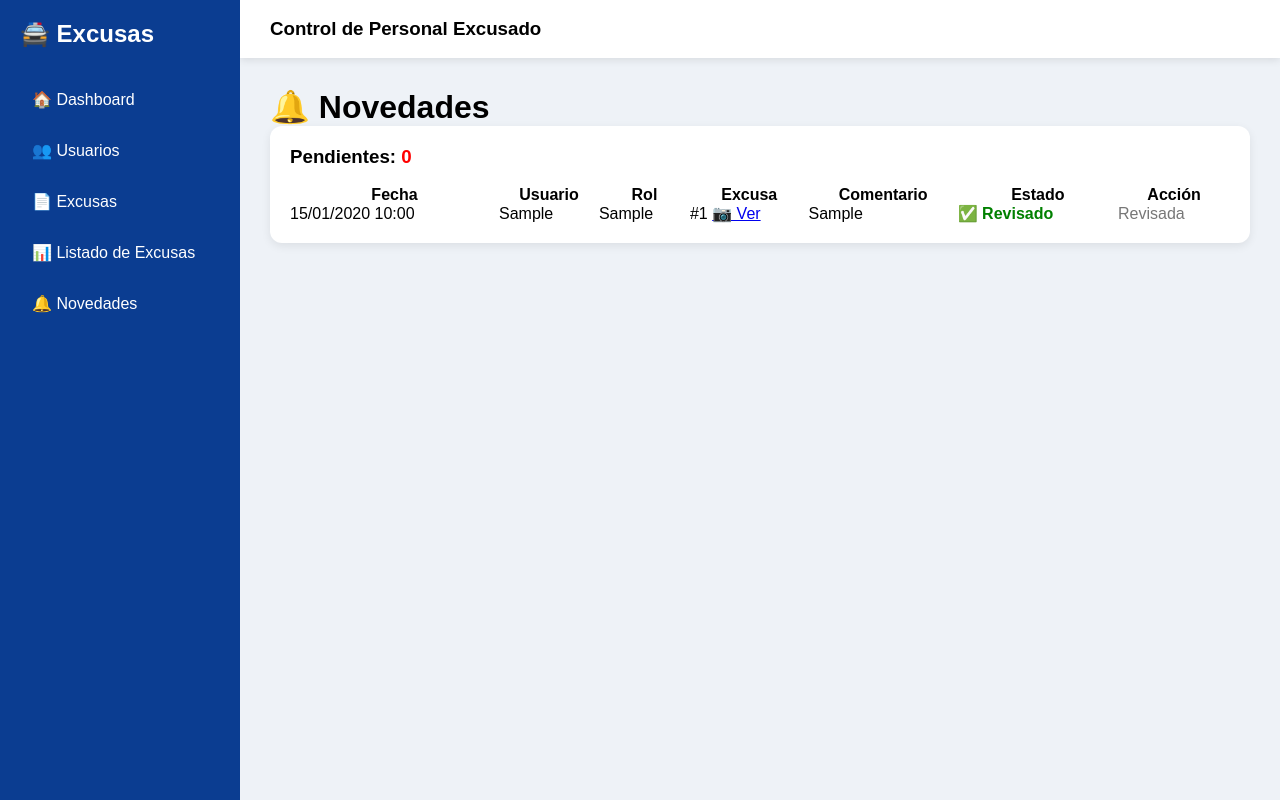
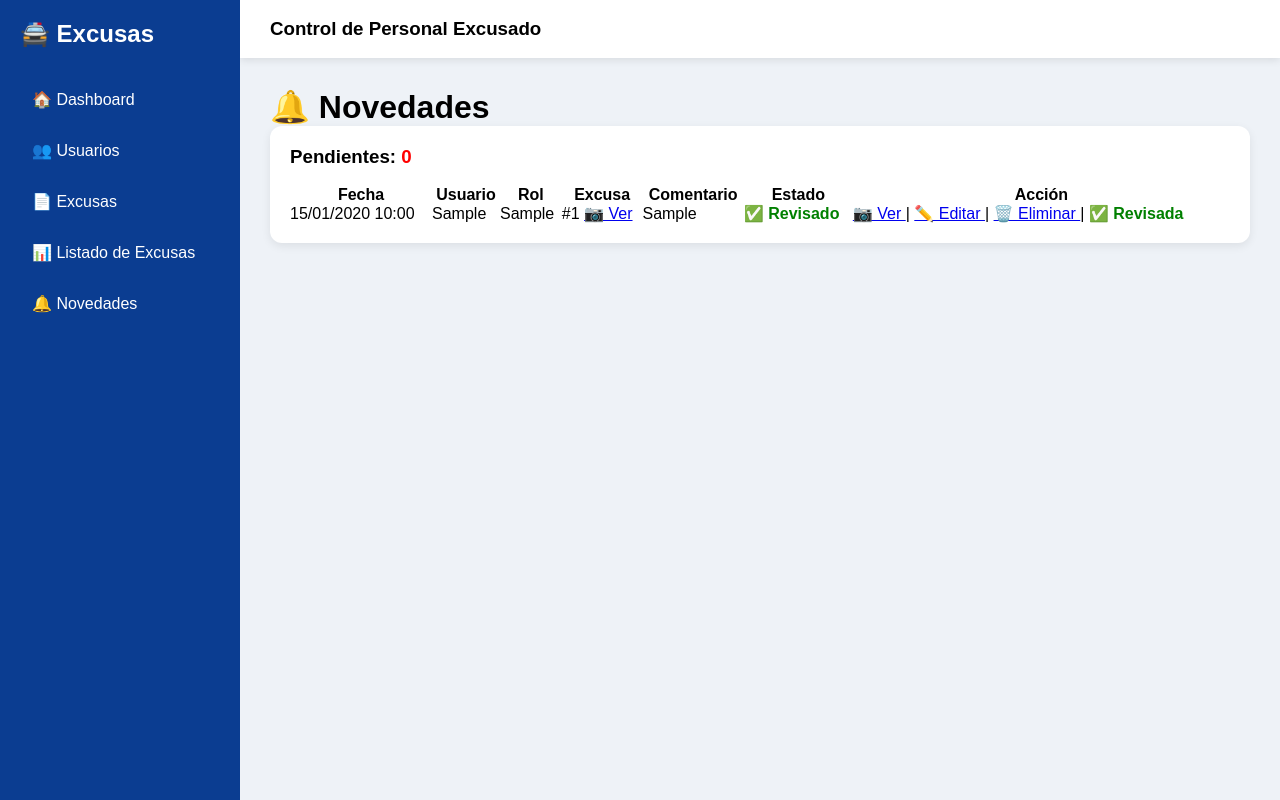
Before and after one commit to danmjp19-boop/control-excusados, a Flask app: page /novedades in a window 1280 px wide. Run offline with Flask 3, Linux system fonts and the light colour scheme; the visitor is signed in with stand-in values (Sample User, id 1); tables that the repository leaves empty hold one stand-in row (values such as "Sample post").

Commit message:
Update novedades.html

```diff
--- a/templates/novedades.html
+++ b/templates/novedades.html
@@ -71,20 +71,38 @@
 
                 </td>
 
-                <td>
+    <td>
+
+    <a href="/ver_excusa/{{ n.excusa_id }}" target="_blank">
+        📷 Ver
+    </a>
+
+    |
+
+    <a href="/editar_novedad/{{ n.id }}">
+        ✏️ Editar
+    </a>
+
+    |
+
+    <a href="/eliminar_novedad/{{ n.id }}"
+       onclick="return confirm('¿Seguro que desea eliminar esta novedad?')">
+        🗑️ Eliminar
+    </a>
+
+    |
 
     {% if n.estado == "Pendiente" %}
 
         <a href="/revisar_novedad/{{ n.id }}"
-           onclick="return confirm('¿Marcar esta novedad como revisada?')"
-           style="color:#198754;font-weight:bold;text-decoration:none;">
+           onclick="return confirm('¿Marcar esta novedad como revisada?')">
             ✅ Marcar revisada
         </a>
 
     {% else %}
 
-        <span style="color:#777;">
-            Revisada
+        <span style="color:green;font-weight:bold;">
+            ✅ Revisada
         </span>
 
     {% endif %}
```
